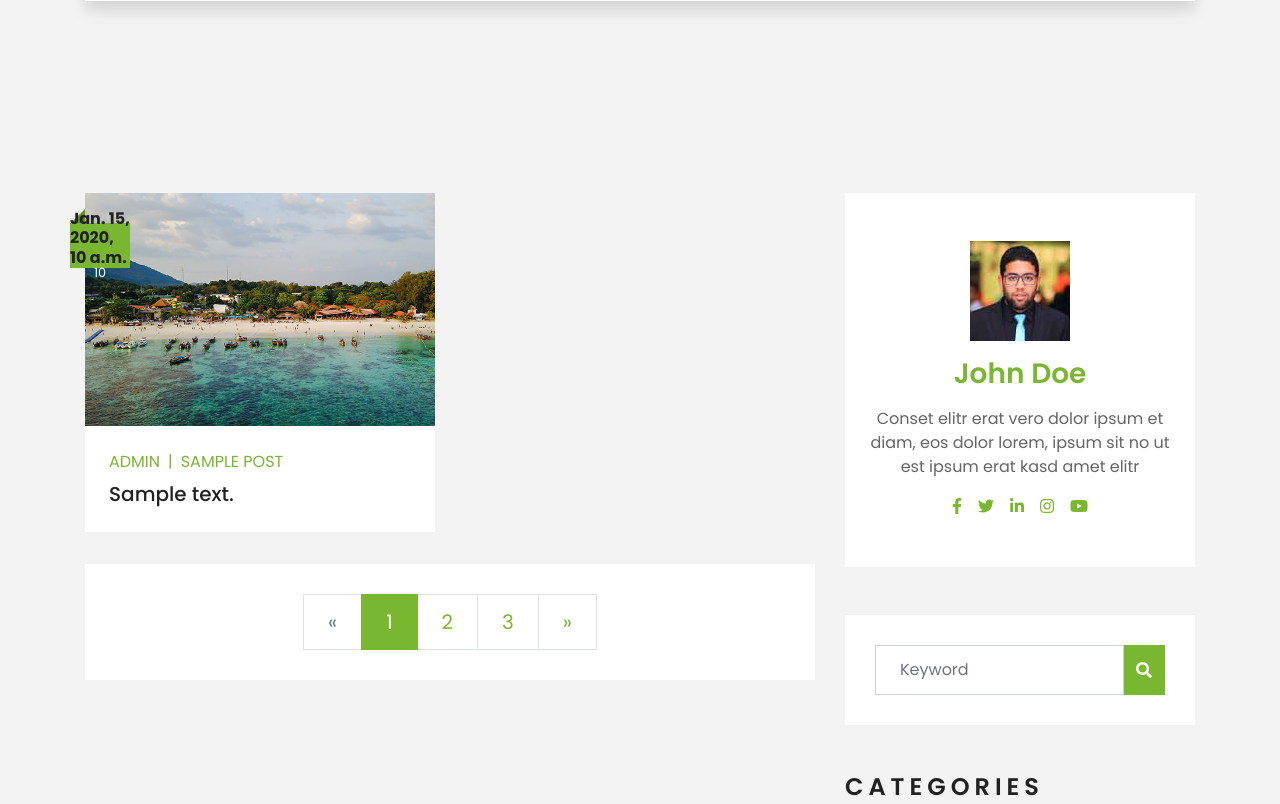
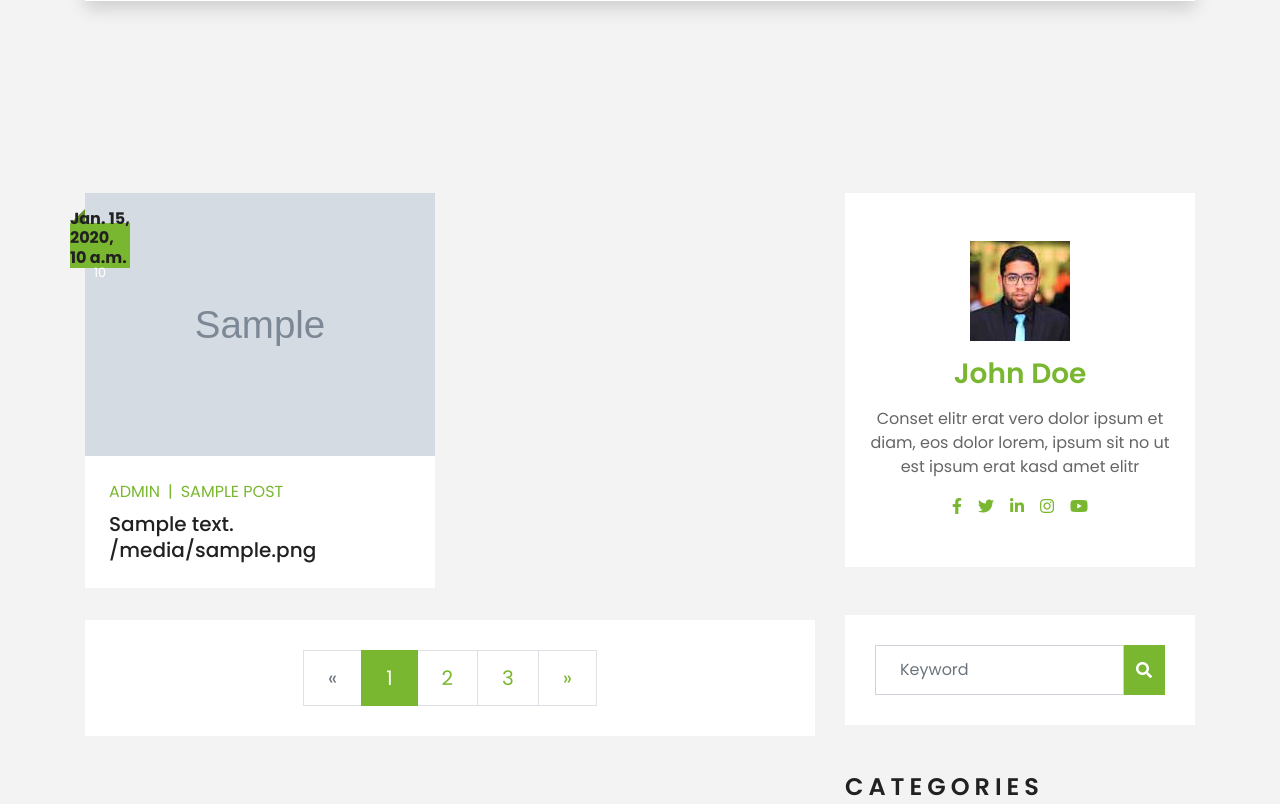
Before and after one commit to ParsaMohajeri/maktabkhooneh, a Django app: page /blog/ in a window 1280 px wide. Shown: the part 557-1361 px from the top of the page. Run offline with Django 3.2, Linux system fonts and the light colour scheme; tables that the repository leaves empty hold one stand-in row (values such as "Sample post"); grey boxes marked "Sample" are stand-in pictures; some libraries are stand-ins or nearby versions.

Commit message:
making problems

```diff
--- a/blog/models.py
+++ b/blog/models.py
@@ -1,9 +1,9 @@
 from django.db import models
-
+from django.contrib.auth.models import User
 # Create your models here.
 class Post(models.Model):
-    # image=models.ImageField(upload_to='blog/',default='blog/defalt.jpg')
-    # author=models.ForeignKey(User,on_delete=models.SET_NULL,null=True)
+    image=models.ImageField(upload_to='blog/',default='blog/defalt.jpg')
+    author=models.ForeignKey(User,on_delete=models.SET_NULL,null=True)
     title=models.CharField(max_length=255)
     content=models.TextField()
     # tags = TaggableManager()
--- a/blog/urls.py
+++ b/blog/urls.py
@@ -1,5 +1,7 @@
 from django.urls import path
 from blog.views import *
+from django.conf import settings
+from django.conf.urls.static import static
 # from blog.feeds import LatestEntriesFeed
 app_name = 'blog'
 
@@ -13,4 +15,4 @@ urlpatterns = [
     # path('search/',blog_search,name='search'),
     # path('post-<int:pid>',test, name='test'),
     # path("rss/feed/", LatestEntriesFeed()),
-]
+] + static(settings.MEDIA_URL, document_root=settings.MEDIA_ROOT)
--- a/blog/views.py
+++ b/blog/views.py
@@ -9,7 +9,7 @@ from django.utils import timezone
 # from django.http import HttpResponseRedirect
 from blog.models import Post
 # Create your views here.
-def blog_view(request,):
+def blog_view(request):
     posts=Post.objects.filter(status=1,published_date__lte=timezone.now())
     # posts=Paginator(posts,4)
     # try:
--- a/django_course/settings.py
+++ b/django_course/settings.py
@@ -154,8 +154,10 @@ USE_TZ = True
 
 
 STATIC_URL = '/static/'
+STATIC_ROOT= BASE_DIR / 'static'
+
+
 MEDIA_URL = '/media/'
-STATIC_ROOT= BASE_DIR / 'static'
 MEDIA_ROOT= BASE_DIR / 'media'
 
 
--- a/templates/blog/blog-home.html
+++ b/templates/blog/blog-home.html
@@ -81,7 +81,7 @@
                         <div class="col-md-6 mb-4 pb-2">
                             <div class="blog-item">
                                 <div class="position-relative">
-                                    <img class="img-fluid w-100" src="{% static 'img/blog-1.jpg' %}" alt="">
+                                    <img class="img-fluid w-100" src="{{post.image.url}}" alt="">
                                     <div class="blog-date">
                                         <h6 class="font-weight-bold mb-n1">{{post.published_date}}</h6>
                                         <small class="text-white text-uppercase">{{post.counted_views}}</small>
@@ -93,7 +93,7 @@
                                         <span class="text-primary px-2">|</span>
                                         <a class="text-primary text-uppercase text-decoration-none" href="{% url 'blog:single' pid=post.id %}">{{post.title}}</a>
                                     </div>
-                                    <a class="h5 m-0 text-decoration-none" href="#">{{post.content}}</a>
+                                    <a class="h5 m-0 text-decoration-none" href="#">{{post.content}} {{post.image.url}}</a>
                                 </div>
                             </div>
                         </div>
```
Also changed, not shown: blog/migrations/0001_initial.py, blog/migrations/0002_auto_20240315_2022.py (deleted), blog/migrations/0002_auto_20240316_0421.py (added), blog/migrations/0003_alter_post_options.py (deleted), media/blog/defalt.jpg (added), website/migrations/0001_initial.py.
